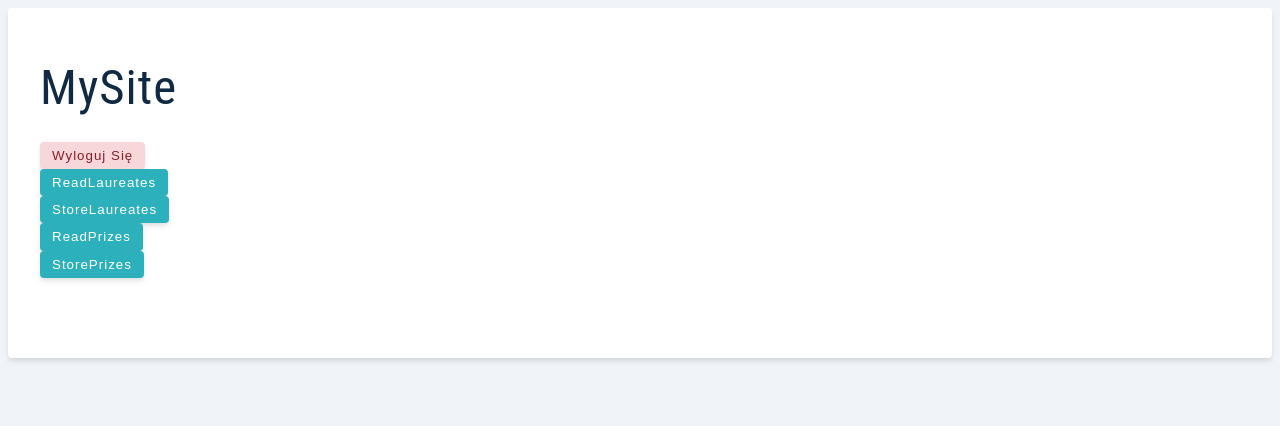
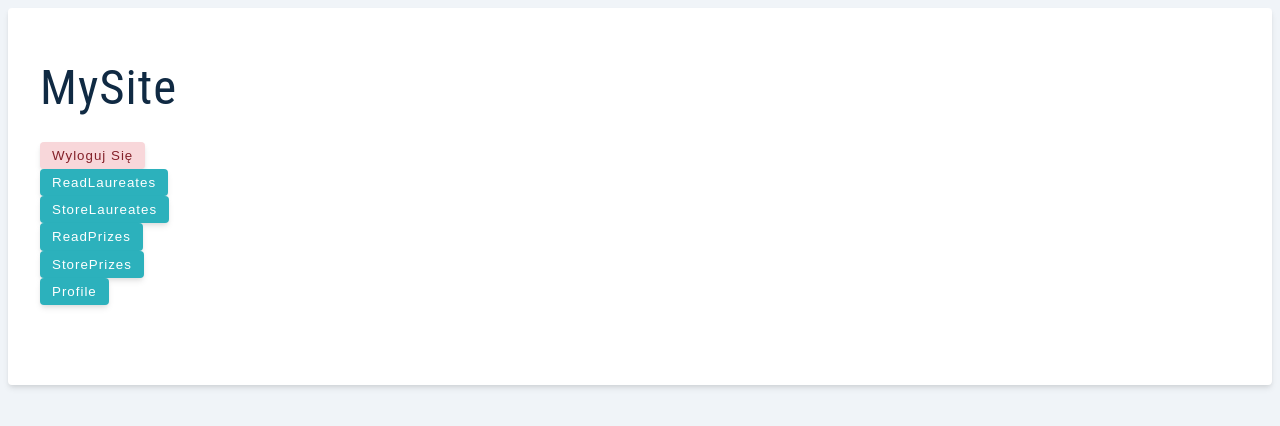
Before and after one commit to JakubOlszak12/Projekt-integracja-chmury-szkielety, a React (Create React App) app in the folder client/: page / in a window 1280 px wide. Shown: the top 426 px of the page. Built offline with nearby package versions, Linux system fonts and the light colour scheme; sample sign-in values are in the browser's storage; the HTML template or start-up script is replaced by a standard one.

Commit message:
userProfile update

```diff
--- a/client/package.json
+++ b/client/package.json
@@ -11,6 +11,7 @@
     "react": "^18.1.0",
     "react-axios": "^2.0.5",
     "react-dom": "^18.1.0",
+    "react-icons": "^4.3.1",
     "react-router-dom": "^6.3.0",
     "react-scripts": "5.0.1",
     "styled-components": "^5.3.5",
--- a/client/src/App.js
+++ b/client/src/App.js
@@ -2,7 +2,7 @@ import { BrowserRouter, Navigate, Routes, Route } from 'react-router-dom'
 import Main from "./components/Main"
 import Register from "./components/Register"
 import Login from "./components/Login"
-
+import UserProfile from "./components/UserProfile"
 
 function App() {
     const user = localStorage.getItem("token")
@@ -14,6 +14,7 @@ function App() {
             <Route path="/signup" exact element={<Register />} />
             <Route path="/login" exact element={<Login />} />
             <Route path="/" element={<Navigate replace to="/login" />} />
+            <Route path="/user" exact element={<UserProfile />}/>
         </Routes>
     </BrowserRouter>
   );
--- a/client/src/components/Login.js
+++ b/client/src/components/Login.js
@@ -10,6 +10,7 @@ const Login = () => {
     const handleChange = ({ currentTarget: input }) => {
         setData({ ...data, [input.name]: input.value })
     };
+
     const handleSubmit = async (e) => {
         e.preventDefault()
         try {
--- a/client/src/components/Main.js
+++ b/client/src/components/Main.js
@@ -1,9 +1,10 @@
-import React, {useEffect,useState} from 'react';
+import React, {useState} from 'react';
 import axios from 'axios'
 import Wrapper from "../wrapper/PageBtnContainer";
+import {Link} from "react-router-dom"
 
 const Main = () => {
-    const [dane,ustawDane] = useState('')
+    const [dane, ustawDane] = useState('')
 
 
     const handleLogout = () => {
@@ -11,72 +12,101 @@ const Main = () => {
         window.location.reload()
     }
 
-    const handleReadJson = async (e) => {
+    const handleReadJson = async () => {
         const url = "http://localhost:8000/api/laureates"
         const token = localStorage.getItem("token");
         console.log(token)
-            const { data: res } = await  axios.get(url,{headers:{
+        const {data: res} = await axios.get(url, {
+            headers: {
                 'Authorization': `Bearer ${token}`
-            }})
+            }
+        })
         var json = res['laureates'];
         console.log(json);
         var loopData = ''
         var i;
-            for(i=0; i<json.length; i++){
-                if(json[i].hasOwnProperty('givenName'))
+        for (i = 0; i < json.length; i++) {
+            if (json[i].hasOwnProperty('givenName'))
                 loopData += `<li>${json[i].fullName.en}</li>`
         }
         ustawDane(loopData)
 
     }
 
-    const handleStore = async (e) => {
+    const handleStore = async () => {
         const url = "http://localhost:8000/api/jsonToDatabase"
         const token = localStorage.getItem("token");
         console.log(token)
-        const { data: res } = await  axios.post(url,{},{headers:{
+        const {data: res} = await axios.post(url, {}, {
+            headers: {
                 'Authorization': `Bearer ${token}`
-        }})
+            }
+        })
         console.log(res)
 
     }
 
-    const handleReadPrizes = async (e) => {
+    const handleReadPrizes = async () => {
         const url = "http://localhost:8000/api/prizes"
         const token = localStorage.getItem("token");
 
-        const { data: res } = await  axios.get(url,{headers:{
+        const {data: res} = await axios.get(url, {
+            headers: {
                 'Authorization': `Bearer ${token}`
-        }})
+            }
+        })
         const json = res['nobelPrizes']
         console.log(json);
     }
 
-    const handeStorePrizes = async (e) => {
+    const handeStorePrizes = async () => {
         const url = "http://localhost:8000/api/prizesToDatabase"
         const token = localStorage.getItem("token");
         console.log(token);
 
-        const { data: res } = await  axios.post(url,{},{headers:{
+        const {} = await axios.post(url, {}, {
+            headers: {
                 'Authorization': `Bearer ${token}`
-        }})
             }
+        })
+    }
+
+    const getUser = async () => {
+        const url = "http://127.0.0.1:8000/api/auth/user-profile"
+        const token = localStorage.getItem("token");
+        const {data: res} = await axios.get(url, {
+            headers: {
+                'Authorization': `Bearer ${token}`
+            }
+        })
+        localStorage.setItem('user', JSON.stringify(res))
+    }
+
 
     return (
         <Wrapper>
             <div>
-            <nav >
+                <nav>
                     <h1>MySite</h1>
                     <button className='btn btn-danger' onClick={handleLogout}>
-                    Wyloguj się</button>
+                        Wyloguj się
+                    </button>
                     <button className='btn btn-container' onClick={handleReadJson}>
-                    ReadLaureates</button>
+                        ReadLaureates
+                    </button>
                     <button className='btn btn-container' onClick={handleStore}>
-                    StoreLaureates</button>
+                        StoreLaureates
+                    </button>
                     <button className='btn btn-container' onClick={handleReadPrizes}>
-                    ReadPrizes</button>
+                        ReadPrizes
+                    </button>
                     <button className='btn btn-container' onClick={handeStorePrizes}>
-                    StorePrizes</button>
+                        StorePrizes
+                    </button>
+                    <Link to='/user'>
+                        <button className='btn btn-container' onClick={getUser}>Profile</button>
+                    </Link>
+
                 </nav>
                 <div className='content'>
                     <ul dangerouslySetInnerHTML={{__html: dane}}></ul>
--- /dev/null
+++ b/client/src/components/UserProfile.js
@@ -0,0 +1,79 @@
+import React, {useState} from 'react';
+import axios from 'axios'
+import Wrapper from '../wrapper/DashboardFormPage'
+import FormRow from "./FormRow";
+import {BsFillTrashFill} from 'react-icons/bs';
+
+
+const UserProfile = () => {
+    const user = JSON.parse(localStorage.getItem('user'));
+
+    const [name, setName] = useState(user.name || '')
+    const [email, setEmail] = useState(user.email || '')
+
+    const handleSubmit = (e) => {
+        e.preventDefault()
+        if (!name || !email) {
+            //show blad
+            return
+        }
+
+
+       updateUser({name,email})
+    }
+
+    const updateUser = async (currentUser) =>{
+        try {
+            const { data } = await axios.patch('/auth/updateUser', currentUser)
+
+            const { user, token } = data
+
+
+            addUserToLocalStorage({ user, token })
+        } catch (error) {
+            if (error.response.status !== 401) {
+                //xd
+            }
+        }
+    }
+
+    const addUserToLocalStorage = ({ user, token }) => {
+        localStorage.setItem('user', JSON.stringify(user))
+        localStorage.setItem('token', token)
+    }
+
+    return (
+        <Wrapper>
+            <form className='form' onSubmit={handleSubmit}>
+                <h3>profile</h3>
+                <div className='form-center'>
+                    <FormRow
+                        type='text'
+                        name='name'
+                        value={name}
+                        handleChange={(e) => setName(e.target.value)}
+                    />
+                    <FormRow
+                        type='email'
+                        name='email'
+                        value={email}
+                        handleChange={(e) => setEmail(e.target.value)}
+                    />
+                    <FormRow
+                        type='password'
+                        name='password'
+                        value={password}
+                        handleChange={(e) => setPassword(e.target.value)}
+                    />
+                    <button className='btn btn-block' type='submit'>
+                        save changes
+                    </button>
+                    <button className='btn btn-danger'>
+                        Delete Account <BsFillTrashFill/>
+                    </button>
+                </div>
+            </form>
+        </Wrapper>
+    )
+}
+export default UserProfile
--- /dev/null
+++ b/client/src/wrapper/DashboardFormPage.js
@@ -0,0 +1,68 @@
+import styled from 'styled-components'
+
+const Wrapper = styled.section`
+  border-radius: var(--borderRadius);
+  width: 100%;
+  background: var(--white);
+  padding: 3rem 2rem 4rem;
+  box-shadow: var(--shadow-2);
+  h3 {
+    margin-top: 0;
+  }
+  .form {
+    margin: 0;
+    border-radius: 0;
+    box-shadow: none;
+    padding: 0;
+    max-width: 100%;
+    width: 100%;
+  }
+  .form-row {
+    margin-bottom: 0;
+  }
+  .form-center {
+    display: grid;
+    row-gap: 0.5rem;
+  }
+  .form-center button {
+    align-self: end;
+    height: 35px;
+    margin-top: 1rem;
+  }
+  .btn-container {
+    display: grid;
+    grid-template-columns: 1fr 1fr;
+    column-gap: 1rem;
+    align-self: flex-end;
+    margin-top: 0.5rem;
+    button {
+      height: 35px;
+    }
+  }
+  .clear-btn {
+    background: var(--grey-500);
+  }
+  .clear-btn:hover {
+    background: var(--black);
+  }
+  @media (min-width: 992px) {
+    .form-center {
+      grid-template-columns: 1fr 1fr;
+      align-items: center;
+      column-gap: 1rem;
+    }
+    .btn-container {
+      margin-top: 0;
+    }
+  }
+  @media (min-width: 1120px) {
+    .form-center {
+      grid-template-columns: 1fr 1fr 1fr;
+    }
+    .form-center button {
+      margin-top: 0;
+    }
+  }
+`
+
+export default Wrapper
```
Also changed, not shown: 1 other file (tests, documents, lock files or other folders). Lines whose indentation alone changed are shown as unchanged.
